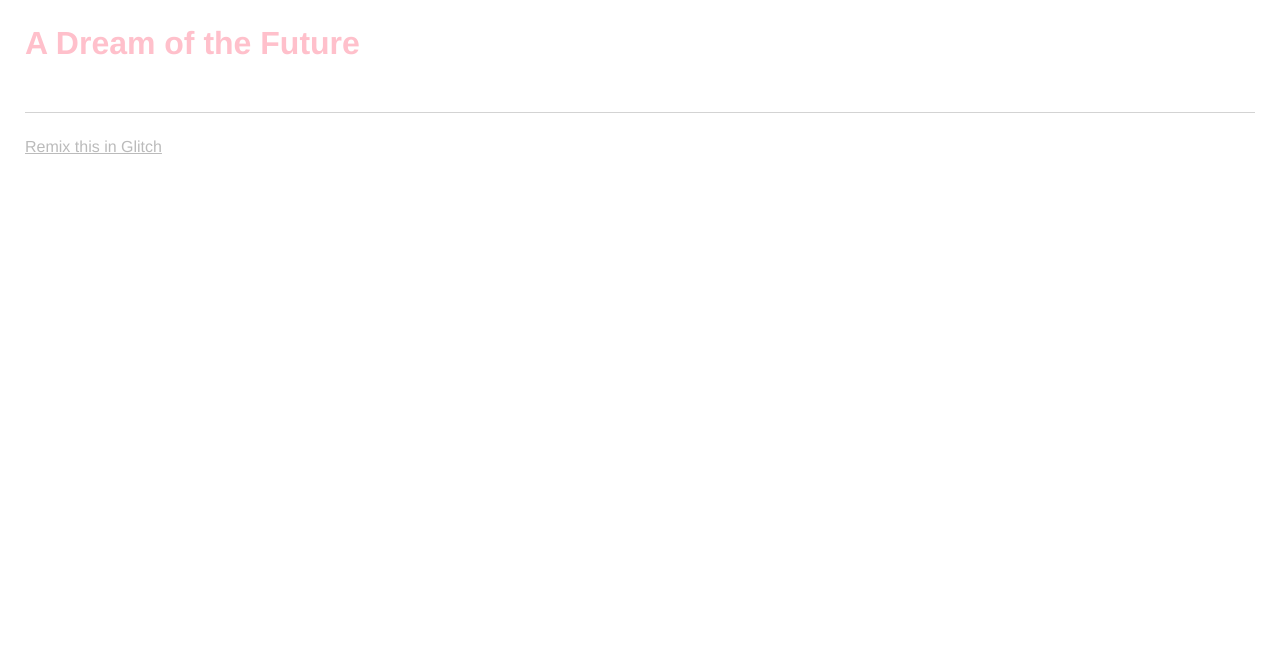
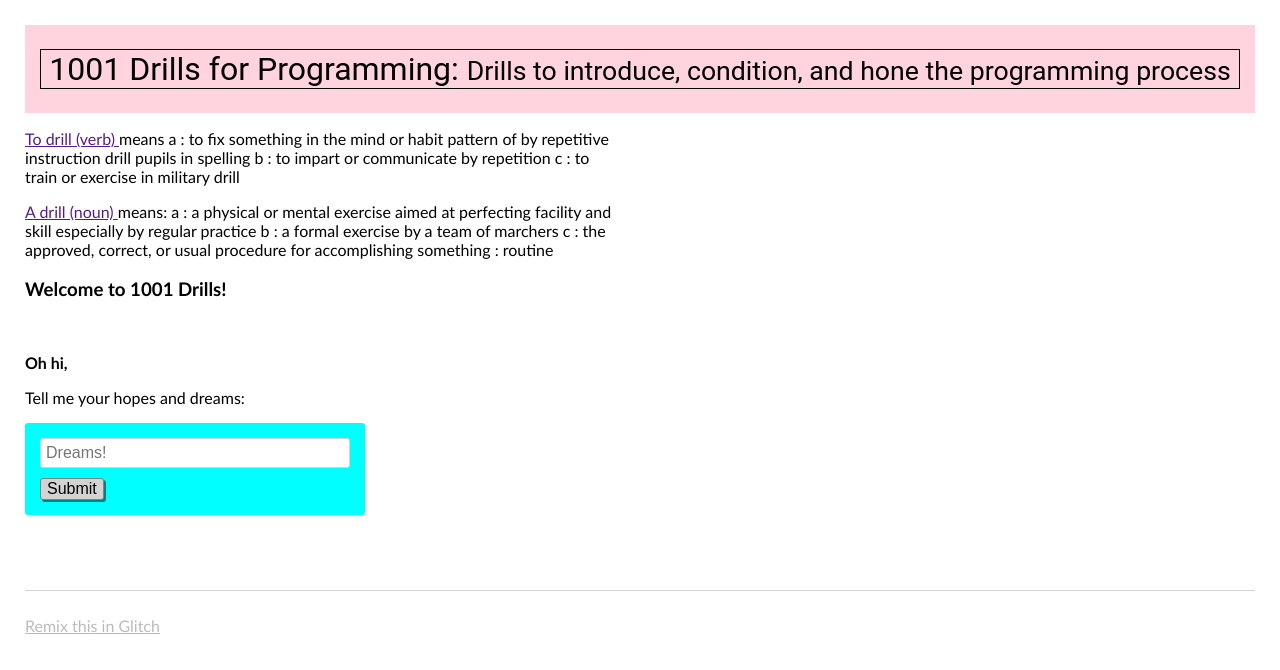
Before and after one commit to ryanorsinger/1001-drills-js, a website: page views/index.html in a window 1280 px wide. Drawn offline with nearby package versions, Linux system fonts and the light colour scheme; no server answers.

Commit message:
🏄🐥 Update changes from glitch input

```diff
--- a/public/style.css
+++ b/public/style.css
@@ -1,22 +1,38 @@
 /* styles */
 /* called by your view template */
 
-/* You might want to try something fancier: */
-/* less: http://lesscss.org/ */
-
 * {
   box-sizing: border-box;
+
 }
 
 body {
-  font-family: helvetica, arial, sans-serif;
-  margin: 25px;
+  	font-family: "Trebuchet MS", "Lucida Grande", "Lucida Sans Unicode", "Lucida Sans", Tahoma, sans-serif;
+    margin: 25px;
+}
+
+header {
+  min-height: 11vh;
+  background: #FFD4DE;
+/* Try out any of the next three lines of code to see how they differ. Or don't differ.*/
+  display: block;
+  display: flex;
+  display: grid;
 }
 
 h1 {
+  margin: auto;
+  width: max-content;
+  font-family: Avenir, Roboto, Heveltica, san-serif;
+  font-weight: normal;
+  border: 1px solid #000;
+  padding: 0 0.5rem;
+}
+
+/* h1 {
   font-weight: bold;
   color: pink;
-}
+} */
 
 .bold {
   font-weight: bold;
--- a/views/index.html
+++ b/views/index.html
@@ -21,12 +21,38 @@
   <body>
     <header>
       <h1>
-        A Dream of the Future
+        1001 Drills for Programming:
+        <small>
+          Drills to introduce, condition, and hone the programming process
+        </small>
       </h1>
     </header>
+    <main>
+      <p>
+        <a href="">To drill (verb) </a> means a : to fix something in the mind or habit pattern of by repetitive instruction drill pupils in spelling
+                        b : to impart or communicate by repetition
+                        c : to train or exercise in military drill
+      </p>
+      <p>
+        <a href="">A drill (noun) </a> means:
+        a : a physical or mental exercise aimed at perfecting facility and skill especially by regular practice
+        b : a formal exercise by a team of marchers
+        c : the approved, correct, or usual procedure for accomplishing something : routine
+      </p>
+      <h3>Welcome to 1001 Drills!</h3>
 
-    <main>
 
+      <br>
+      <p class="bold">Oh hi,</p>
+      <p>Tell me your hopes and dreams:</p>
+      <form>
+        <input type="text" maxlength="100" placeholder="Dreams!">
+        <button type="submit">Submit</button>
+      </form>
+      <section class="dreams">
+        <ul id="dreams">
+        </ul>
+      </section>
     </main>
 
     <footer>
```
Also changed, not shown: .config/configstore/update-notifier-npm.json (deleted), README.md.
